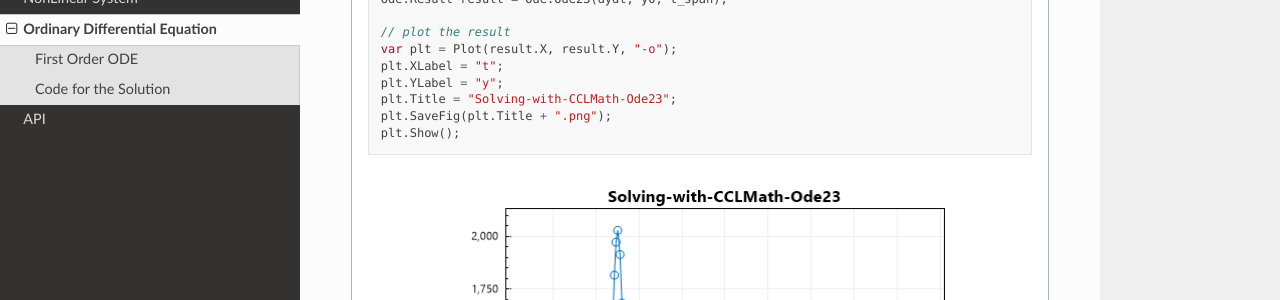
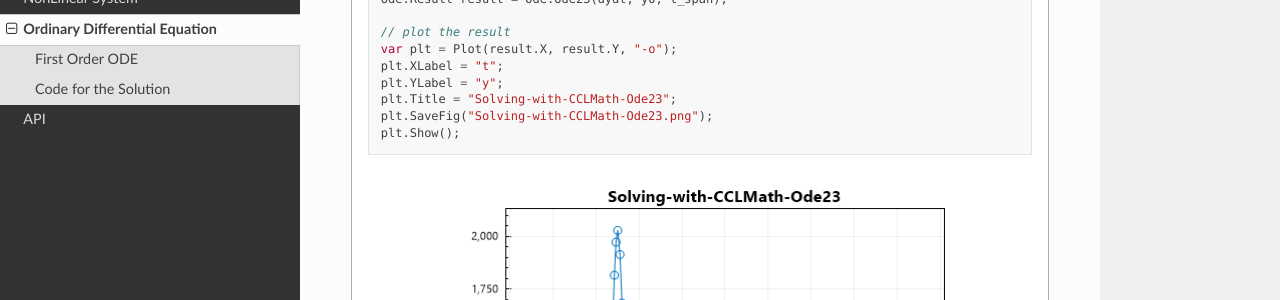
Before and after one commit to thanktua-spp/ccl-rtd, a Sphinx documentation site: the page built from docs/source/ordinary_diff_eq.rst, in a window 1280 px wide and 900 px high, scrolled down 1683 px. Shown: the part 151-451 px from the top of the window. Built offline with Sphinx 7.4.7 and the Read the Docs theme 3.1.0, drawn with Linux system fonts in a browser that asks for light colours; pages that are not in the unit, such as notebooks, are missing from menus.

Commit message:
Update ordinary_diff_eq.rst

```diff
--- a/docs/source/ordinary_diff_eq.rst
+++ b/docs/source/ordinary_diff_eq.rst
@@ -85,7 +85,7 @@ You can use tabs to display code in multiple languages. For example:
          plt.XLabel = "t";
          plt.YLabel = "y";
          plt.Title = "Solving-with-CCLMath-Ode23";
-         plt.SaveFig(plt.Title + ".png");
+         plt.SaveFig("Solving-with-CCLMath-Ode23.png");
          plt.Show();
 
       .. figure:: images/Solving-with-CCLMath-Ode23.png
```
